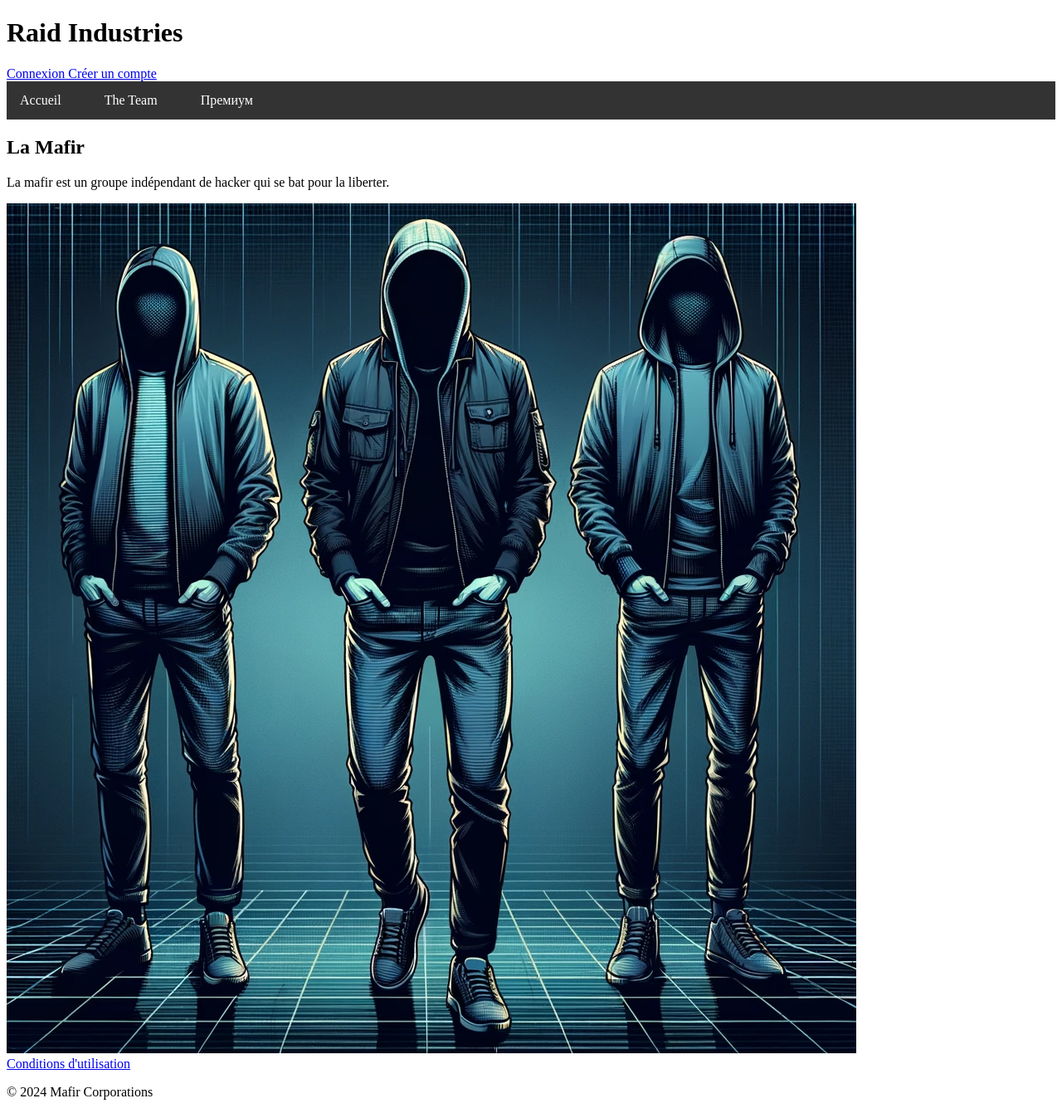
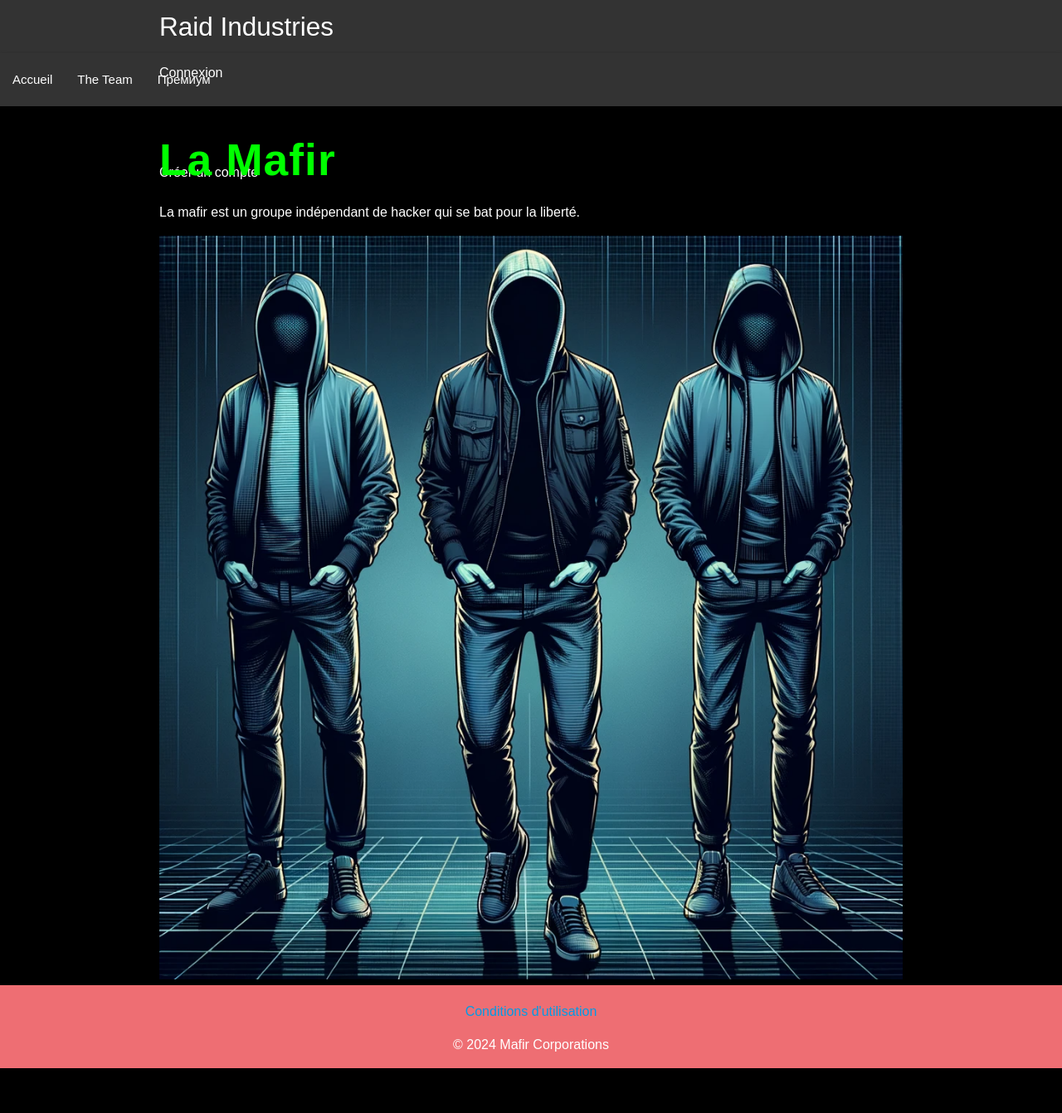
Before and after one commit to Raidafir/phpdamien, a PHP site: page / in a window 1280 px wide. Shown: the whole page at 83% size. After the commit the page ends 1287 px from the top, so only its background shows below. Run offline with PHP 8.4, Linux system fonts and the light colour scheme.

Commit message:
14/01/2024 19:09

```diff
--- a/css/style.css
+++ b/css/style.css
@@ -1,49 +1,64 @@
-/* Style de la barre de navigation */
-nav ul {
-    list-style-type: none;
-    margin: 0;
-    padding: 0;
-    overflow: hidden;
-    background-color: #333; /* Couleur de fond */
+/* Style global pour la barre de navigation avec Materialize */
+nav {
+    background-color: #333; /* Couleur de fond personnalisée */
 }
 
-/* Style des éléments de la liste pour les afficher horizontalement */
-nav li {
-    float: left;
-}
-
-/* Style des liens */
-nav a {
-    display: block;
-    color: white;
-    text-align: center;
-    padding: 14px 16px;
-    text-decoration: none;
+/* Style des liens dans la barre de navigation */
+nav .nav-wrapper a {
+    color: white; /* Couleur des liens */
 }
 
 /* Changement de couleur des liens au survol */
-nav a:hover {
+nav .nav-wrapper a:hover {
     background-color: #111;
 }
 
+/* Style du lien du titre (si utilisé) */
 .header-link {
     display: inline-block; /* ou 'inline' selon votre mise en page */
     padding: 0;
     margin: 0;
     text-decoration: none; /* pour enlever le soulignement typique des liens */
     color: inherit; /* pour garder la couleur de votre titre sans le changement de lien */
-    /* Ajoutez d'autres styles si nécessaire */
+}
+
+/* Style des éléments de liste dans la barre de navigation */
+nav .nav-wrapper ul li {
+    display: inline-block; /* Assurez-vous que cela est cohérent avec votre mise en page horizontale */
+    margin-right: 20px; /* Ajustez l'espacement entre les éléments de la liste si nécessaire */
 }
 
 /* Réinitialisez les styles de la liste pour corriger le décalage si nécessaire */
-nav ul {
+nav .nav-wrapper ul {
     margin: 0;
     padding: 0;
-    /* autres styles */
 }
 
-nav li {
-    display: inline-block; /* Assurez-vous que cela est cohérent avec votre mise en page horizontale */
-    margin-right: 20px; /* Ajustez l'espacement entre les éléments de la liste si nécessaire */
-    /* autres styles */
+.center-align {
+    text-align: center;
 }
+
+/* Pour les titres */
+h1, h2, h3 {
+    font-family: 'Orbitron', sans-serif;
+    font-weight: bold;
+    color: #00ff00; /* Vert fluo typique des écrans de terminal */
+    letter-spacing: 1px;
+}
+
+/* Pour le texte principal */
+body {
+    font-family: 'Orbitron', sans-serif;
+    font-size: 16px;
+    color: #fff;
+    background-color: #000; /* Fond noir pour le contraste */
+}
+
+/* Pour les éléments spécifiques liés au hacking */
+.code-style {
+    font-family: 'Orbitron', sans-serif;
+    color: #33ff33; /* Vert plus doux */
+    background-color: #000;
+    padding: 10px;
+    border-left: 3px solid #33ff33;
+}
--- a/index.php
+++ b/index.php
@@ -3,13 +3,24 @@
 }
 ?>
 
-<?php include 'php/header.php'; ?>
-<?php include 'php/nav.php'; ?>
+<!DOCTYPE html>
+<html>
+<head>
 
-<div id="main">
-    <h2>La Mafir</h2>
-    <p>La mafir est un groupe indépendant de hacker qui se bat pour la liberter.</p>
-    <img src="media/image1.png" alt="Pirate">
-</div>
+    <link rel="stylesheet" href="https://cdnjs.cloudflare.com/ajax/libs/materialize/1.0.0/css/materialize.min.css">
+</head>
+<body>
+    <?php include 'php/header.php'; ?>
+    <?php include 'php/nav.php'; ?>
 
-<?php include 'php/footer.php'; ?>
+    <div id="main" class="container">
+        <h2>La Mafir</h2>
+        <p>La mafir est un groupe indépendant de hacker qui se bat pour la liberté.</p>
+        <img src="media/image1.png" alt="Pirate" class="responsive-img">
+    </div>
+
+    <?php include 'php/footer.php'; ?>
+
+    <script src="https://cdnjs.cloudflare.com/ajax/libs/materialize/1.0.0/js/materialize.min.js"></script>
+</body>
+</html>
--- a/php/footer.php
+++ b/php/footer.php
@@ -1,6 +1,13 @@
-<footer>
-<a href="https://youtu.be/hPr-Yc92qaY">Conditions d'utilisation</a>
-        <p>&copy; <?php echo date("Y"); ?> Mafir Corporations</p>
-    </footer>
+<footer class="page-footer">
+    <div class="container">
+        <div class="row">
+            <div class="col s12 center-align">
+                <a href="https://youtu.be/hPr-Yc92qaY">Conditions d'utilisation</a>
+                <p>&copy; <?php echo date("Y"); ?> Mafir Corporations</p>
+            </div>
+        </div>
+    </div>
+</footer>
+<script src="https://cdnjs.cloudflare.com/ajax/libs/materialize/1.0.0/js/materialize.min.js"></script>
 </body>
 </html>
--- a/php/header.php
+++ b/php/header.php
@@ -3,19 +3,21 @@
 <head>
     <meta charset="UTF-8">
     <title>Raid</title>
+    <!-- Lien vers le fichier CSS de Materialize -->
+    <link rel="stylesheet" href="https://cdnjs.cloudflare.com/ajax/libs/materialize/1.0.0/css/materialize.min.css">
+    <!-- Votre fichier CSS personnalisé -->
     <link rel="stylesheet" type="text/css" href="css/style.css">
-
 </head>
 <body>
 <header>
-    <h1><a href="index.php" class="header-link">Raid Industries</a></h1>
+
+    <nav class="nav-wrapper">
+        <div class="container">
+
+            <a href="index.php" class="brand-logo">Raid Industries</a>
+
             <div id="login-icon">
                 <?php
-       if (session_status() == PHP_SESSION_NONE) {
-        session_start();
-    }
-
-        // Vérifier si l'utilisateur est connecté
                  if (isset($_SESSION['user_id'])) {
                     // Afficher la photo de profil
                     echo '<img src="' . htmlspecialchars($_SESSION['profile_picture']) . '" alt="Profil" style="width:50px; height:50px;">'; // Assurez-vous que le chemin est correct
@@ -23,12 +25,13 @@
                     echo '<a href="logout.php"><i class="fas fa-sign-out-alt"></i> Déconnexion</a>';
                 } else {
                     // Afficher les options de connexion et d'inscription
-            echo '<a href="login.php"><i class="fas fa-sign-in-alt"></i> Connexion</a>';
-            echo '<a href="register.php"><i class="fas fa-user-plus"></i> Créer un compte</a>';
+                    echo '<a href=login.php><i class="fas fa-sign-in-alt"></i> Connexion</a>';
+                    echo '<a href=register.php><i class="fas fa-user-plus"></i> Créer un compte</a>';
                 }
                 ?>
             </div>
+        </div>
+    </nav>
 </header>
-<!-- Reste du contenu de votre page -->
 </body>
 </html>
```
Also changed, not shown: page2.php (+79 -8 lines). Lines whose indentation alone changed are shown as unchanged.
